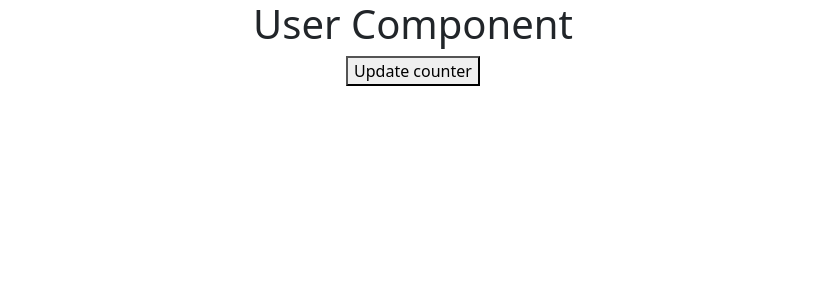
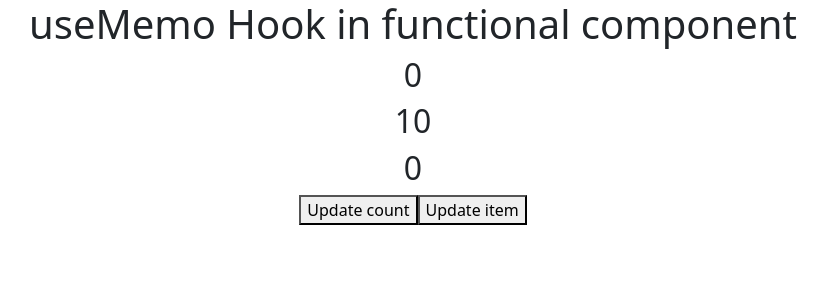
Before and after one commit to abinash0013/learning-ReactJs, a React (Create React App) app: page / in a window 1280 px wide. Shown: the top 300 px of the page, without its empty margins (227-1055 px from the left). Built offline with nearby package versions, Linux system fonts and the light colour scheme.

Commit message:
useMemo in functional component

```diff
--- a/src/App.js
+++ b/src/App.js
@@ -4,6 +4,7 @@ import React, {
     PureComponent,
     useEffect,
     useState,
+    useMemo,
 } from "react";
 // import { Button, Table } from "react-bootstrap";
 // import logo from "./logo.svg";
@@ -16,34 +17,69 @@ import User from "./User";
 // import Student from "./Student";
 // import style from "./Modular.module.css";
 
-// pure component using class component //
-// *** functional component use memo as pure component //
-// *** pure component stop the rerendering of the component//
+// use memo in functional component //
+function App() {
+    const [count, setCount] = useState(0);
+    const [item, setItem] = useState(10);
 
-// PureComponent with other component //
-// class User extends PureComponent {
-class App extends React.Component {
-    constructor() {
-        super();
-        this.state = {
-            count: 1,
-        };
-    }
-    render() {
+    const multiCountMemo = useMemo(
+        function multiCount() {
+            console.log("multicount");
+            return count * 5;
+        },
+        [count]
+    );
     return (
         <div className="App">
-                <User count={this.state.count} />
+            <h1>useMemo Hook in functional component</h1>
+            <h2>{count}</h2>
+            <h2>{item}</h2>
+            <h2>{multiCountMemo}</h2>
             <button
-                    onClick={() =>
-                        this.setState({ count: this.state.count + 1 })
-                    }
+                onClick={() => {
+                    setCount(count + 1);
+                }}
             >
-                    Update counter
+                Update count
+            </button>
+            <button
+                onClick={() => {
+                    setItem(item * 10);
+                }}
+            >
+                Update item
             </button>
         </div>
     );
 }
-}
+
+// PureComponent with other component //
+// *** pure component is only used by class component //
+// *** functional component use memo as pure component //
+// *** pure component stop the rerendering of the component//
+
+// class App extends React.Component {
+//     constructor() {
+//         super();
+//         this.state = {
+//             count: 1,
+//         };
+//     }
+//     render() {
+//         return (
+//             <div className="App">
+//                 <User count={this.state.count} />
+//                 <button
+//                     onClick={() =>
+//                         this.setState({ count: this.state.count + 1 })
+//                     }
+//                 >
+//                     Update counter
+//                 </button>
+//             </div>
+//         );
+//     }
+// }
 
 // basic of pure component //
 // class App extends PureComponent {
```
Lines whose indentation alone changed are shown as unchanged.
